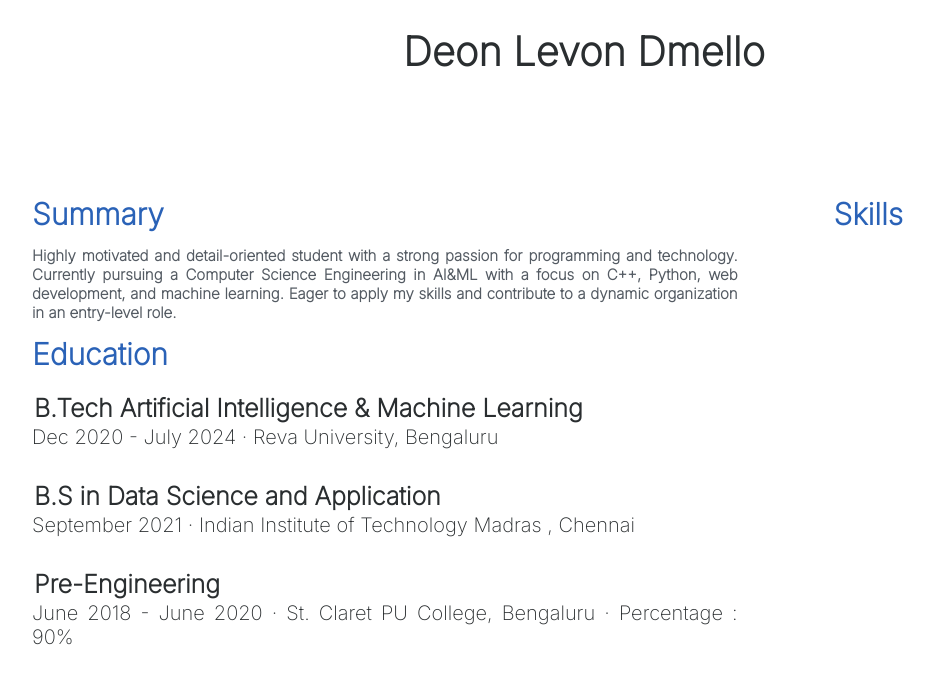
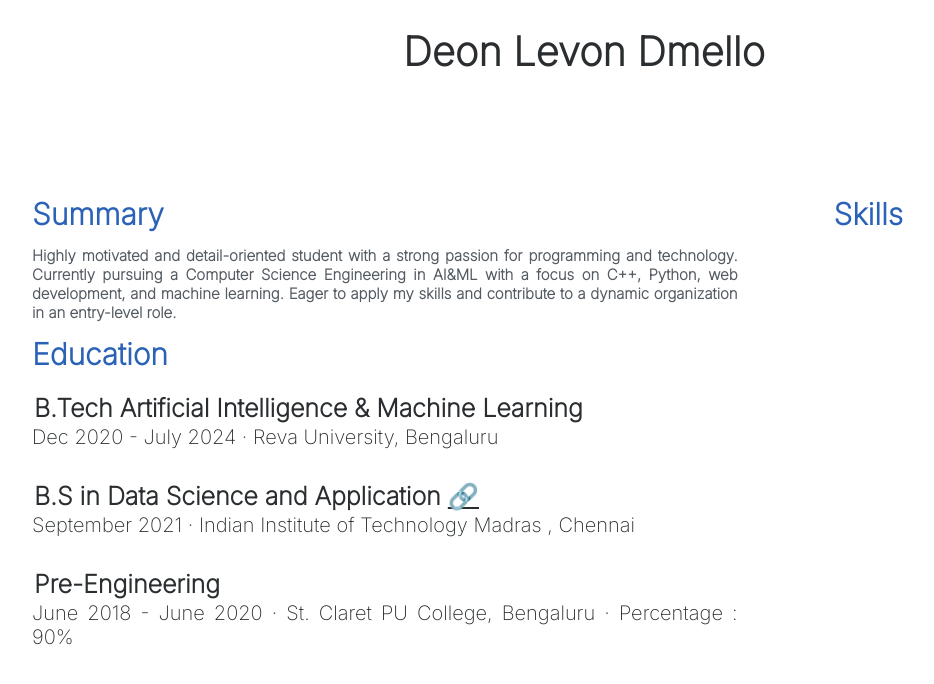
Before and after one commit to deondmello16/DeonLevonDmelloPortfolio, a plain HTML site: page index.html in a window 1280 px wide. Shown: the whole page, without its empty margins (56-990 px from the left). Drawn offline with Linux system fonts and the light colour scheme.

Commit message:
Update index.html

```diff
--- a/index.html
+++ b/index.html
@@ -28,7 +28,7 @@
                         <h4>Dec 2020 - July 2024  ·  Reva University, Bengaluru</h4>
                     </div>
                     <div id="iitm" class="det">
-                        <h3>B.S in Data Science and Application</h3>
+                        <h3>B.S in Data Science and Application <a href="https://app.onlinedegree.iitm.ac.in/student/21F3002473">🔗</a></h3>
                         <h4>September 2021 · Indian Institute of Technology Madras , Chennai</h4>
                     </div>
                     <div id="iitm" class="det">
```
